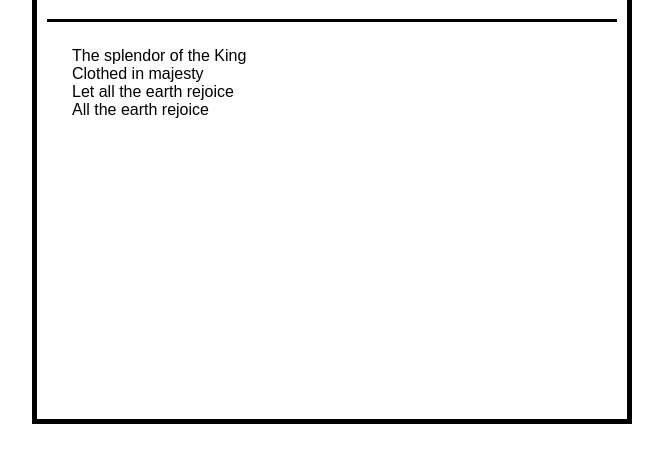
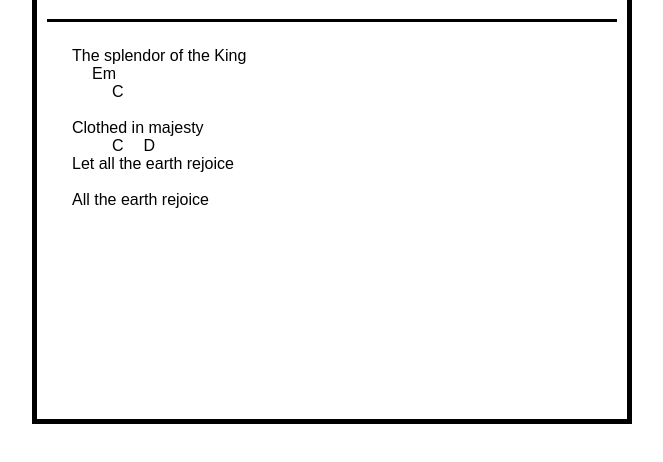
Before and after one commit to GeordiD/MusicHub, a plain HTML site: page testHome.html in a window 1280 px wide. Shown: the part 96-558 px from the top of the page, without its empty margins (8-671 px from the left). Drawn offline with nearby package versions, Linux system fonts and the light colour scheme.

Commit message:
Getting somewhere by using margins to position chords

```diff
--- a/testHome.html
+++ b/testHome.html
@@ -21,10 +21,13 @@
                 <div class="chart-header-key">Key: G</div>
             </div>
             <div class="chart-content">
-                The splendor of the King<br>
-                Clothed in majesty<br>
+                <div>The splendor of the King<br></div>
+                <div style="margin-left:20px">Em</div><div style="margin-left:40px">C</div><br>
+                <div>Clothed in majesty<br></div>
+                <span style="margin-left: 40px">C</span><span style="margin-left: 20px">D</span><br>
                 Let all the earth rejoice<br>
-                All the earth rejoice<br>
+                <div><br></div>
+                <div>All the earth rejoice<br></div>
             </div>
         </div>
     </div>
```
